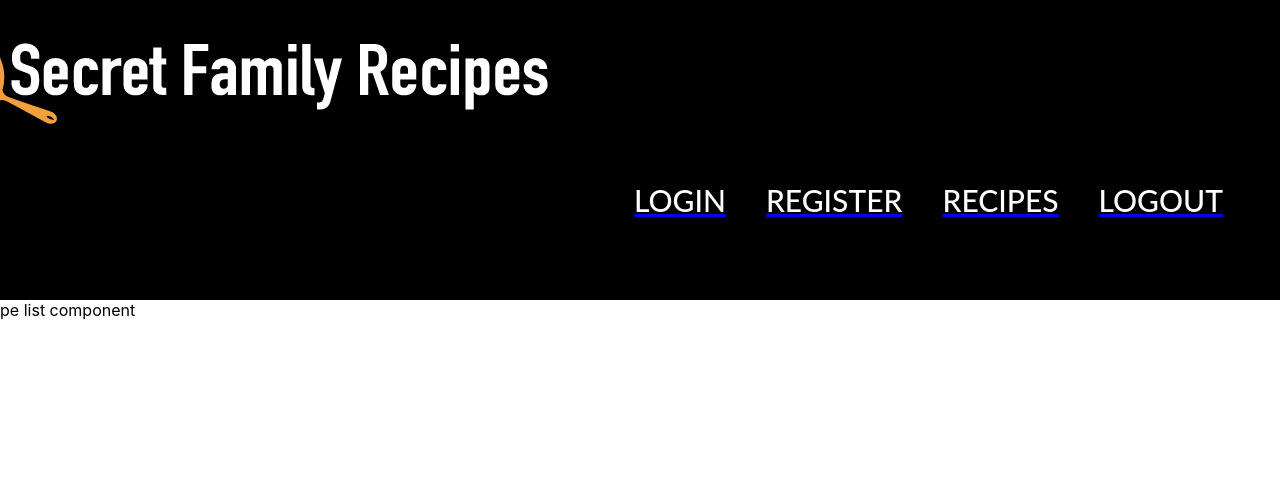
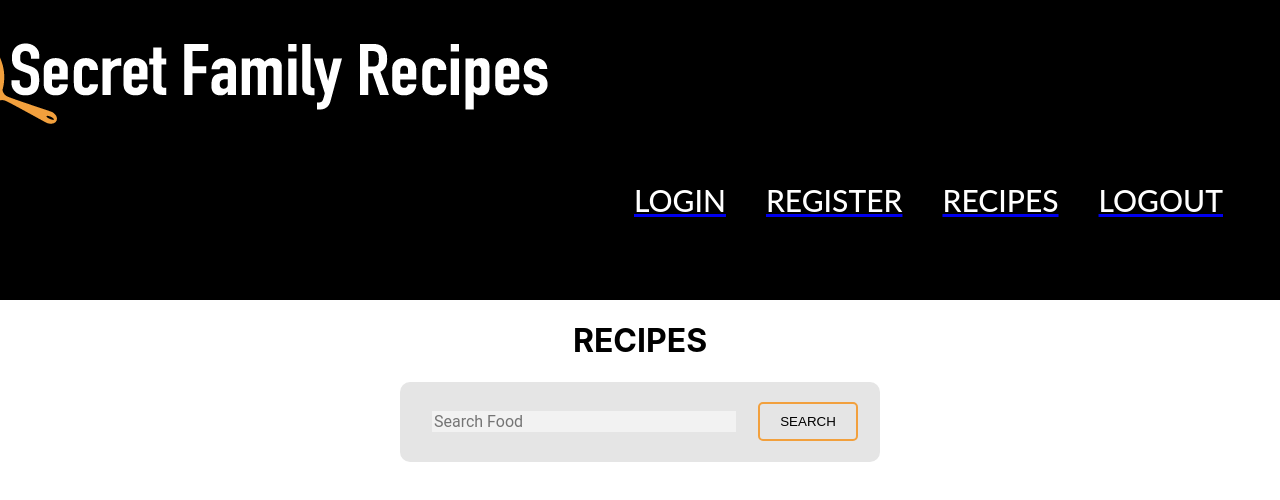
Before and after one commit to BW-Secret-Family-Recipes-Cookbook0/front-end, a React (Create React App) app in the folder secret-family-recipes-cookbook/: page /recipes in a window 1280 px wide. Shown: the top 500 px of the page. Built offline with nearby package versions, Linux system fonts and the light colour scheme.

Commit message:
working on recipe cards

```diff
--- a/secret-family-recipes-cookbook/package.json
+++ b/secret-family-recipes-cookbook/package.json
@@ -11,6 +11,7 @@
     "react-dom": "^17.0.1",
     "react-router-dom": "^5.2.0",
     "react-scripts": "4.0.3",
+    "uuid": "^8.3.2",
     "web-vitals": "^1.1.0"
   },
   "scripts": {
--- a/secret-family-recipes-cookbook/src/App.js
+++ b/secret-family-recipes-cookbook/src/App.js
@@ -14,10 +14,11 @@ function App() {
     <div className="App">
     <Header/>
 
-      <RecipeList/>
+
       <Switch>
         <Route path="/login" component={Login} />
         <Route path="/register" component={RegistrationForm} />
+        <Route path="/recipes" component={RecipeList} />
       </Switch>
     </div>
   </Router>
--- a/secret-family-recipes-cookbook/src/components/Header.jsx
+++ b/secret-family-recipes-cookbook/src/components/Header.jsx
@@ -30,9 +30,8 @@ const header = () => {
                 </li>
                 </ul>
             </div>
-
-
         </div>
+        <hr/>
     </header>
 
     )
--- /dev/null
+++ b/secret-family-recipes-cookbook/src/components/RecipeCards.jsx
@@ -0,0 +1,18 @@
+import React from 'react'
+
+const RecipeCards = ({recipe}) => {
+    const {label,image,url,ingredients}= recipe.recipe
+    return (
+        <div className="recipe">
+            <h2>{label}</h2>
+            <img src={image} alt={label}/>
+            <a href={url} target = "_blank"
+            rel="noopener noreferrer">
+            URL
+            </a>
+            <button>Ingredients</button>
+        </div>
+    )
+}
+
+export default RecipeCards
--- a/secret-family-recipes-cookbook/src/components/RecipeList.jsx
+++ b/secret-family-recipes-cookbook/src/components/RecipeList.jsx
@@ -1,9 +1,49 @@
-import React from 'react'
+
+import React, { useState, useEffect } from 'react';
+import './app.css';
+import axios from 'axios'
+import {v4 as uuidv4} from 'uuid'
+import RecipeCards from './RecipeCards'
 
 const RecipeList = () => {
+    const [data,setData]= useState("");
+    const [recipes,setRecipes]= useState([]);
+
+    const APP_ID = "ac7e3364"
+
+    const APP_KEY= "ba83ace9bccdf4466644312669ec3369";
+
+    const url = `https://api.edamam.com/search?q=${data}&app_id=${APP_ID}&app_key=${APP_KEY}`;
+    // const url='https://bw-secret-family-recipes0.herokuapp.com/api/recipes/recipelist'
+    const getData = async () => {
+          const result = await axios.get(url);
+          console.log(result);
+          setRecipes(result.data.hits);
+          setData("");
+
+      };
+
+
+    const onSubmit= (e)=>{
+        e.preventDefault();
+        getData();
+    }
+
+    const onChange= e=> {
+        setData(e.target.value);
+    }
     return (
-        <div>
-            This is the recipe list component
+        <div className="cards-container">
+            <h1 className="tagH1" onClick={getData}>RECIPES</h1>
+            <form className="search-form" onSubmit={onSubmit}>
+                <input className="inputSearch" type="text" placeholder="Search Food" autoComplete="off" onChange={onChange}/>
+                <button className="buttonSearch" type="submit" value="search">SEARCH</button>
+            </form>
+            <div className="recipes">
+                {recipes !== []&& recipes.map(recipe =>
+                <RecipeCards key={uuidv4()} recipe={recipe}/>)}
+
+            </div>
         </div>
     )
 }
--- a/secret-family-recipes-cookbook/src/components/app.css
+++ b/secret-family-recipes-cookbook/src/components/app.css
@@ -59,12 +59,13 @@ Link p {
 }
 
 .form-container {
+  margin-top: 100px;
   border-radius: 10px;
   width: 360px;
   background-color: #e5e5e5;
   margin: auto;
   box-shadow: 0 0 20px 0 rgba(0, 0, 0, 0.2), 0 5px 5px 0 rgba(0, 0, 0, 0.24);
-  padding: 10px;
+  padding: 20px;
 }
 
 .registration-form {
@@ -121,3 +122,124 @@ p {
   font-weight: 500;
   text-align: left;
 }
+
+/*Recipe Cards*/
+
+.cards-container {
+  width: 1500px;
+  height: 800px;
+}
+
+h1 {
+  color: black;
+  text-align: center;
+}
+
+hr {
+  color: red;
+  width: 1500px;
+  height: 5px;
+}
+
+.search-form {
+  display: flex;
+  margin: auto;
+  width: 30rem;
+  height: 5rem;
+  display: flex;
+  justify-content: center;
+  align-items: center;
+  background-color: #e5e5e5;
+  border-radius: 10px;
+  margin-bottom: 5rem;
+}
+
+.buttonSearch {
+  border: solid 2px #f2a03d;
+  background-color: #e5e5e5;
+  border-radius: 5px;
+  color: black;
+  cursor: pointer;
+  padding: 10px;
+  margin-top: 20px;
+  width: 100px;
+}
+
+.inputSearch {
+  margin-left: 2em;
+  border: none;
+  font-size: 16px;
+  border: 0;
+  font-family: 'Roboto', sans-serif;
+  background-color: #f2f2f2;
+}
+
+.recipe {
+  width: 20rem;
+  margin: 3rem;
+  display: flex;
+  flex-direction: column;
+  flex-wrap: wrap;
+  background-color: #e5e5e5;
+  padding: 2rem;
+  justify-content: space-evenly;
+  border-radius: 0.5rem;
+  box-shadow: 2rem 3rem 5rem #aaa;
+}
+
+.recipe h2 {
+  background-color: rgba(161, 161, 161, 0.7);
+  border-radius: 0.5rem;
+  padding: 0.3rem 0.5rem;
+  top: 2.5rem;
+  left: 2.5rem;
+  right: 2.5rem;
+  font-size: 1.5rem;
+  font-weight: 400;
+  text-shadow: 0 0.5rem 0.5rem #555;
+  color: #fff;
+  margin: auto;
+}
+
+.recipe img {
+  border-radius: 0.5rem;
+  object-fit: cover;
+}
+
+.recipe a {
+  font-size: 1.2rem;
+  color: #262626;
+}
+
+.recipe button {
+  font-size: 1.2rem;
+  text-transform: uppercase;
+  color: #fff;
+  background-color: #f2a03d;
+  border: none;
+  border-radius: 0.5rem;
+  height: 3rem;
+  width: 12rem;
+  margin-top: 1.2rem;
+}
+
+.ingredient-list {
+  margin-top: 1rem;
+  background-color: #f0f0f0;
+  border-radius: 0.5rem;
+  padding: 0.5rem;
+}
+
+.ingredient-list li {
+  margin: 0.5rem 0;
+}
+
+.ingredient-text {
+  font-size: 1.5rem;
+  color: #888;
+}
+
+.ingredient-weight {
+  color: #40b48e;
+  font-size: 1.3rem;
+}
--- a/secret-family-recipes-cookbook/src/components/login.js
+++ b/secret-family-recipes-cookbook/src/components/login.js
@@ -30,6 +30,8 @@ class Login extends React.Component {
     })
   };
 
+
+
   render() {
     return (
       <div className='form-container'>
@@ -41,6 +43,7 @@ class Login extends React.Component {
             type="text"
             name="username"
             value={this.state.credentials.username}
+            className="input-field"
             onChange={this.handleChange}/>
           </label>
           <label>
@@ -49,11 +52,10 @@ class Login extends React.Component {
             type="password"
             name="password"
             value={this.state.credentials.password}
+            className="input-field"
             onChange={this.handleChange}/>
           </label>
-
-
-          <button>LOGIN</button>
+          <button onSubmit={this.login}>LOGIN</button>
         </form>
       </div>
     );
```
Also changed, not shown: secret-family-recipes-cookbook/src/components/RecipeList.css (added), 2 other files (tests, documents, lock files or other folders).
